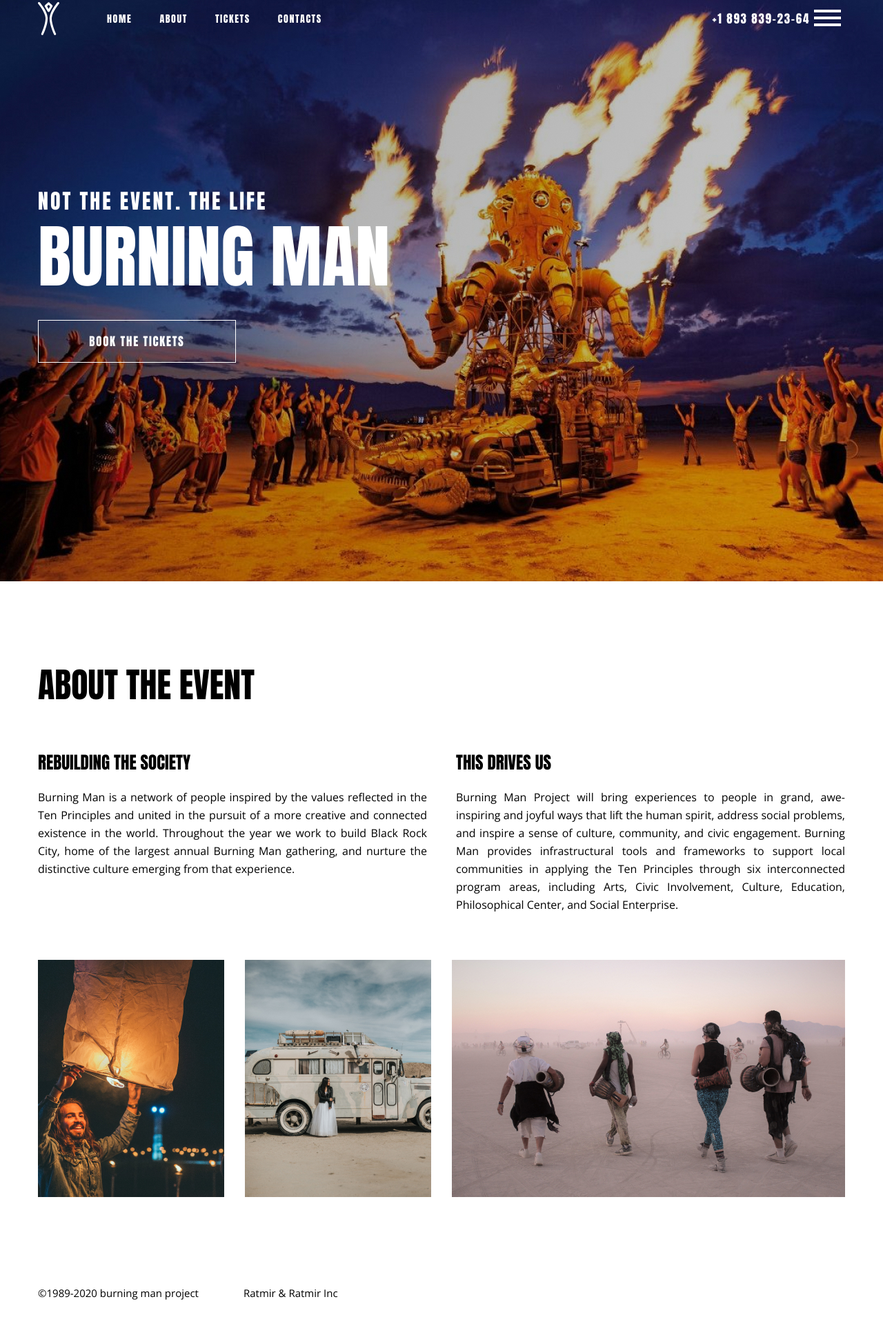
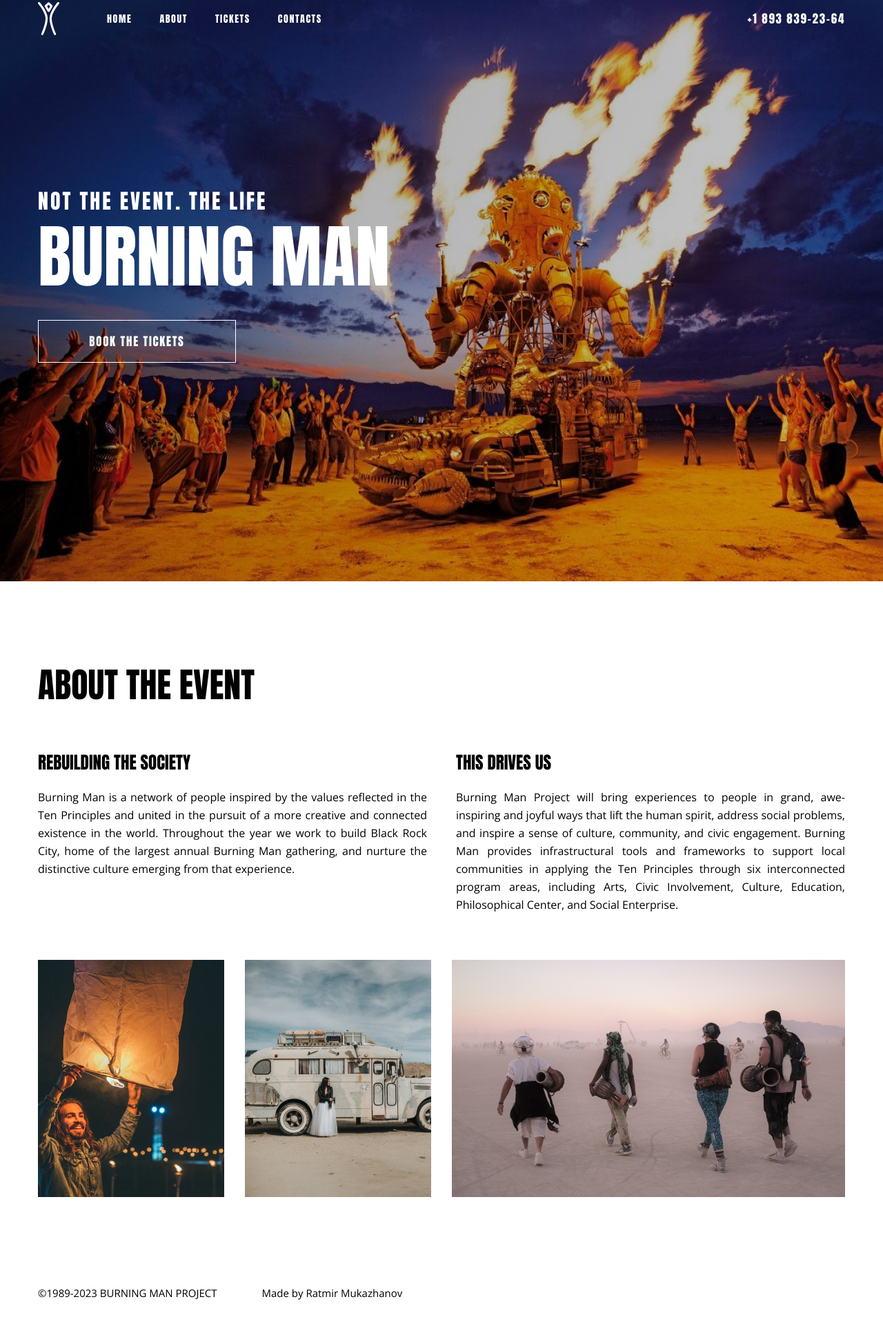
Before and after one commit to ratmir-delas/Burning-Man, a plain HTML site: page index.html in a window 1280 px wide. Shown: the part 57-1980 px from the top of the page at 69% size. Drawn offline with nearby package versions, Linux system fonts and the light colour scheme; a script that the page names is missing.

Commit message:
Minor changes

```diff
--- a/index.html
+++ b/index.html
@@ -1,5 +1,3 @@
-
-<!DOCTYPE html>
 <!DOCTYPE html>
 <html lang="en">
 <head>
@@ -7,7 +5,8 @@
 	<meta charset="UTF-8">
 	<meta name="viewport" content="width=device-width, initial-scale=1.0">
 	<link rel="stylesheet" href="CSS/main.css">
-	<title>Tutorial</title>
+	<link rel="icon" href="img/logo.svg">
+	<title>Burning man</title>
 	<meta name="viewport" content="width=device-width, initial-scale=1, shrink-to-fit=no">
 </head>
 <body>
@@ -38,9 +37,6 @@
 					</li>
 				</ul>
 				<a href="tel:+18938392364" class="tel">+1 893 839-23-64</a>
-				<button class="open-menu">
-					<img src="img/menu.svg" alt="Open menu">
-				</button>
 			</div>
 			<div class="offer">
 				<h3>
@@ -86,8 +82,8 @@
 	<footer id="footer" class="footer">
 		<div class="container">
 			<div class="footer-text">
-				<p>©1989-2020 burning man project</p>
-				<p>Ratmir & Ratmir Inc</p>
+				<p>©1989-2023 BURNING MAN PROJECT</p>
+				<p>Made by Ratmir Mukazhanov</p>
 			</div>
 
 		</div>
```
